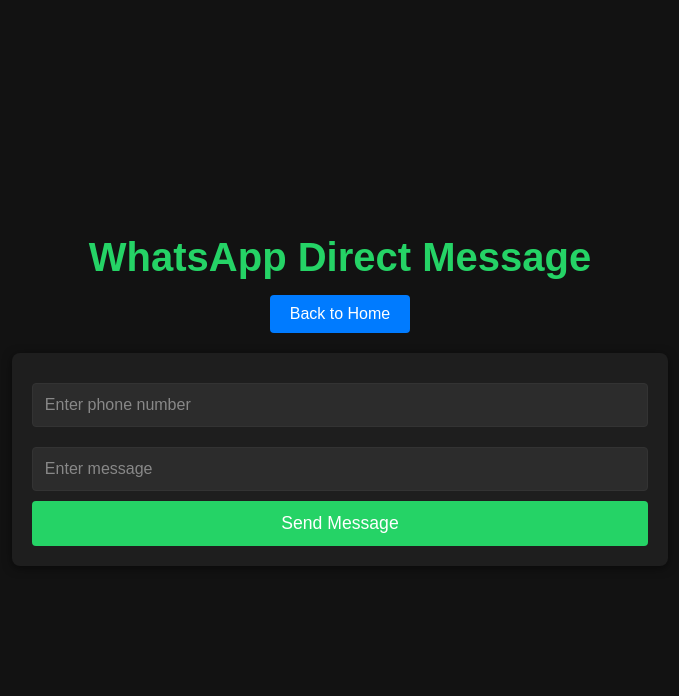
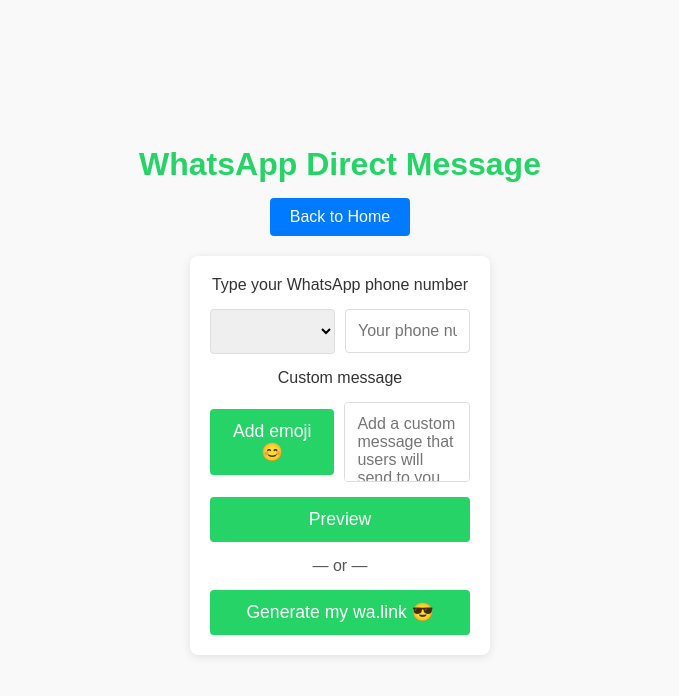
Before and after one commit to ridoooway/tools, a plain HTML site: page pages/whatsapp-direct.html in a window 1280 px wide. Shown: the whole page, without its empty margins (300-979 px from the left). Drawn offline with Linux system fonts and the light colour scheme; no server answers.

Commit message:
second commit

```diff
--- a/css/whatsapp-direct.css
+++ b/css/whatsapp-direct.css
@@ -6,8 +6,8 @@
 }
 
 body {
-    background-color: #121212;
-    color: white;
+    background-color: #f9f9f9;
+    color: #333;
     display: flex;
     flex-direction: column;
     align-items: center;
@@ -21,7 +21,7 @@ header {
 }
 
 h1 {
-    font-size: 2.5rem;
+    font-size: 2rem;
     color: #25D366;
 }
 
@@ -34,43 +34,43 @@ a {
     font-size: 1rem;
     display: inline-block;
     margin-top: 15px;
-    transition: background-color 0.3s, transform 0.3s;
-}
-
-a:hover {
-    background-color: #0056b3;
-    transform: scale(1.05);
-}
-
-a:active {
-    transform: scale(0.95);
 }
 
 main {
-    background-color: #1e1e1e;
+    background-color: white;
     padding: 20px;
     border-radius: 8px;
-    box-shadow: 0 2px 10px rgba(0, 0, 0, 0.5);
+    box-shadow: 0 2px 10px rgba(0, 0, 0, 0.1);
     text-align: center;
+    width: 300px;
 }
 
-input[type="text"] {
+.form-container {
+    display: flex;
+    flex-direction: column;
+    gap: 15px;
+}
+
+.phone-input, .message-input {
+    display: flex;
+    align-items: center;
+    gap: 10px;
+}
+
+select, input[type="text"], textarea {
     width: 100%;
     padding: 12px;
-    margin: 10px 0;
+    border: 1px solid #ddd;
     border-radius: 4px;
-    border: 1px solid #333;
-    background-color: #2c2c2c;
-    color: white;
     font-size: 1rem;
 }
 
-input[type="text"]::placeholder {
-    color: #888;
+textarea {
+    height: 80px;
+    resize: none;
 }
 
 button {
-    width: 100%;
     padding: 12px;
     background-color: #25D366;
     color: white;
@@ -78,9 +78,13 @@ button {
     border-radius: 4px;
     font-size: 1.1rem;
     cursor: pointer;
-    transition: background-color 0.3s;
+    width: 100%;
 }
 
 button:hover {
     background-color: #1EBF57;
 }
+
+p {
+    color: #555;
+}
--- a/js/tools/whatsapp-direct.js
+++ b/js/tools/whatsapp-direct.js
@@ -1,12 +1,52 @@
 document.addEventListener('DOMContentLoaded', () => {
     const phoneNumberInput = document.getElementById('phoneNumber');
     const messageInput = document.getElementById('message');
-    const sendButton = document.getElementById('sendButton');
+    const countryCodeSelect = document.getElementById('countryCode');
+    const emojiButton = document.getElementById('emojiButton');
+    const previewButton = document.getElementById('previewButton');
+    const generateButton = document.getElementById('generateButton');
 
-    sendButton.addEventListener('click', () => {
-        const phoneNumber = phoneNumberInput.value.replace(/\D/g, '');
+    // List of country codes
+    const countryCodes = {
+        'US': '+1',
+        'BD': '+880',
+        'IN': '+91',
+        // Add more country codes as needed
+    };
+
+    // Auto-detect user's region (using free geolocation API)
+    fetch('https://ipapi.co/json/')
+        .then(response => response.json())
+        .then(data => {
+            const countryCode = data.country_code;
+            if (countryCodes[countryCode]) {
+                countryCodeSelect.innerHTML = `<option value="${countryCodes[countryCode]}">${data.country_name} (${countryCodes[countryCode]})</option>`;
+            }
+        });
+
+    // Emoji picker functionality
+    emojiButton.addEventListener('click', () => {
+        const emoji = '😊'; // Add emoji picker here if needed
+        messageInput.value += emoji;
+    });
+
+    // WhatsApp link generator
+    generateButton.addEventListener('click', () => {
+        let phoneNumber = phoneNumberInput.value.replace(/\D/g, '');
+        const countryCode = countryCodeSelect.value;
+
+        if (!phoneNumber) {
+            alert('Please enter your phone number.');
+            return;
+        }
+
         const message = encodeURIComponent(messageInput.value);
-        const whatsappUrl = `https://wa.me/${phoneNumber}?text=${message}`;
+        const whatsappUrl = `https://wa.me/${countryCode}${phoneNumber}?text=${message}`;
         window.open(whatsappUrl, '_blank');
     });
+
+    // Preview button functionality
+    previewButton.addEventListener('click', () => {
+        alert('Phone number: ' + phoneNumberInput.value + '\nMessage: ' + messageInput.value);
+    });
 });
--- a/pages/whatsapp-direct.html
+++ b/pages/whatsapp-direct.html
@@ -12,9 +12,21 @@
         <a href="../index.html">Back to Home</a>
     </header>
     <main>
-        <input type="text" id="phoneNumber" placeholder="Enter phone number">
-        <input type="text" id="message" placeholder="Enter message">
-        <button id="sendButton">Send Message</button>
+        <div class="form-container">
+            <label for="countryCode">Type your WhatsApp phone number</label>
+            <div class="phone-input">
+                <select id="countryCode"></select>
+                <input type="text" id="phoneNumber" placeholder="Your phone number here">
+            </div>
+            <label for="message">Custom message</label>
+            <div class="message-input">
+                <button id="emojiButton">Add emoji 😊</button>
+                <textarea id="message" placeholder="Add a custom message that users will send to you"></textarea>
+            </div>
+            <button id="previewButton">Preview</button>
+            <p>— or —</p>
+            <button id="generateButton">Generate my wa.link 😎</button>
+        </div>
     </main>
     <script src="../js/tools/whatsapp-direct.js"></script>
 </body>
```
